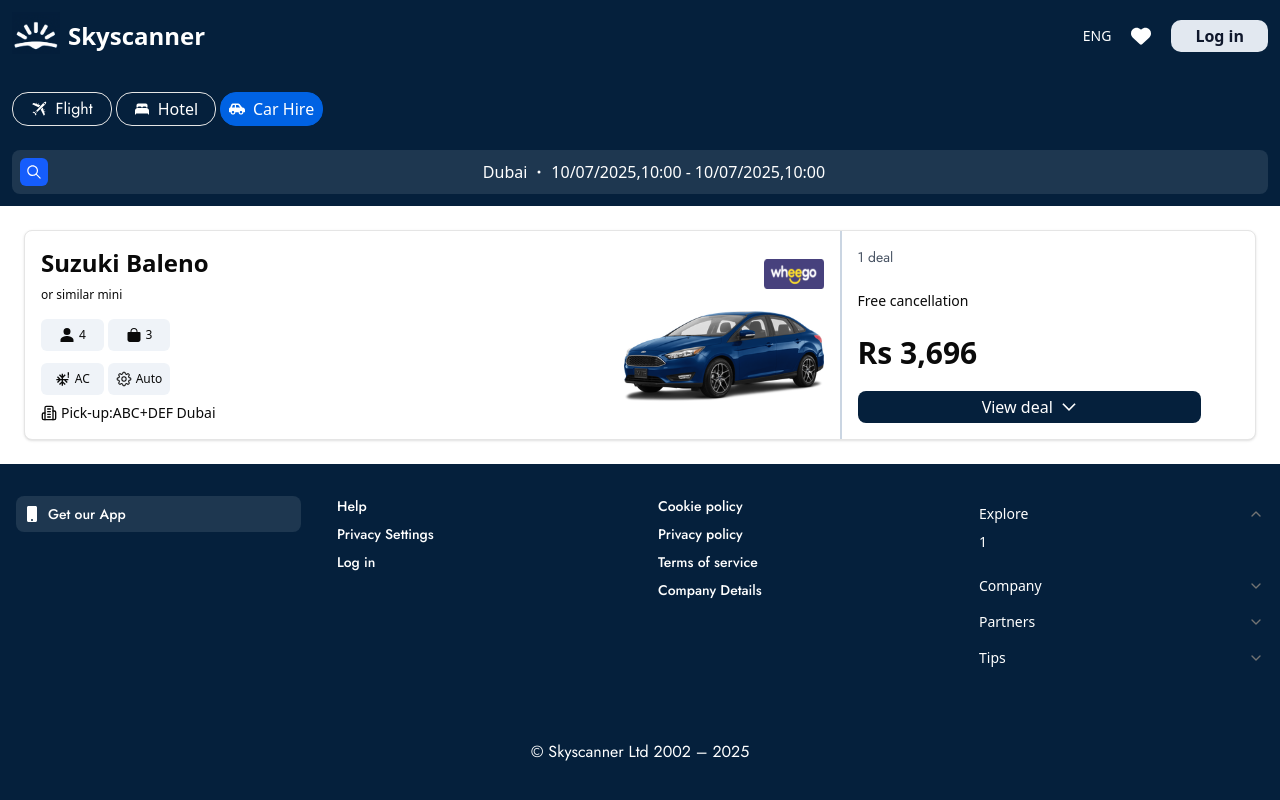
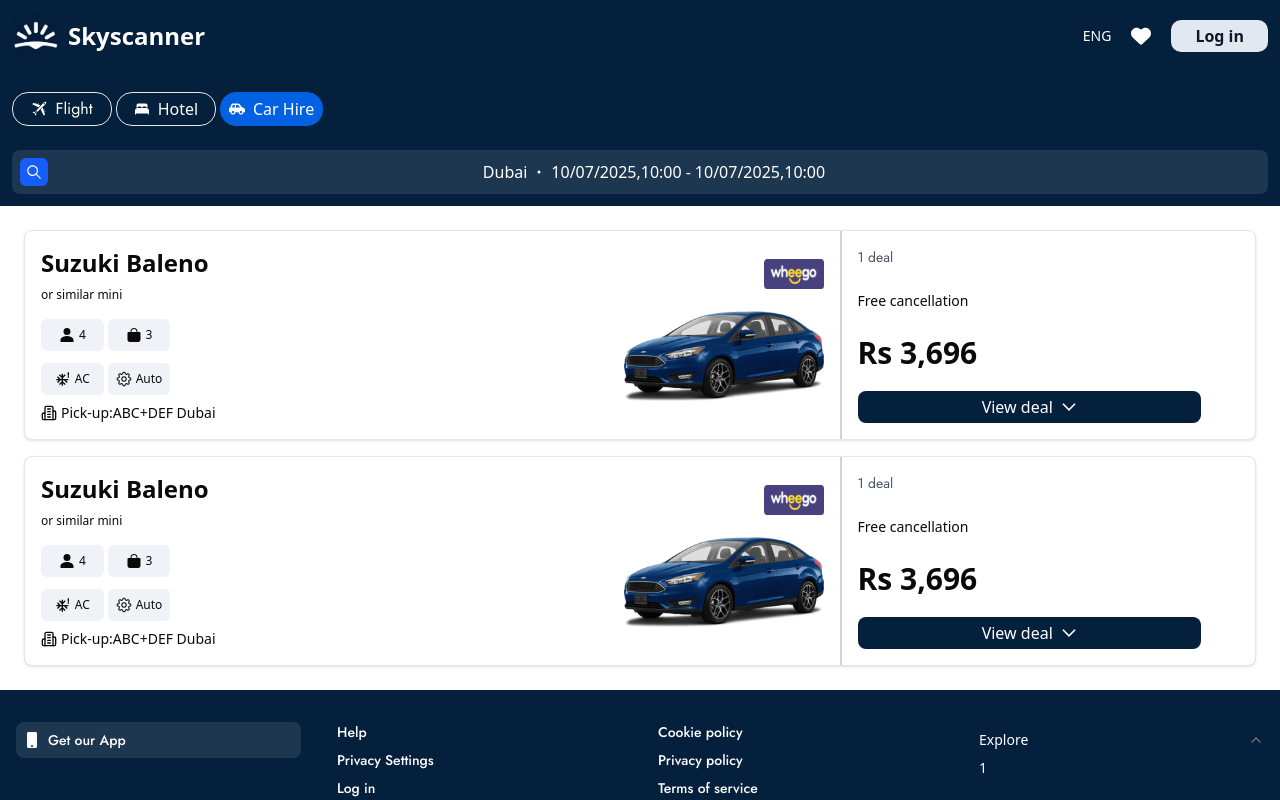
Before and after one commit to Hassan-mw/SkyScanner, a Next.js app: page /carhire/hirelocation/1/result/1 in a window 1280 px wide. Shown: the top 800 px of the page. Built offline with nearby package versions, Linux system fonts and the light colour scheme.

Commit message:
Updating Frontend Data

```diff
--- a/app/carhire/CarComponent/CarFinalShowCarDetailBtn.tsx
+++ b/app/carhire/CarComponent/CarFinalShowCarDetailBtn.tsx
@@ -1,4 +1,5 @@
 import React, { Dispatch, SetStateAction } from 'react'
+import { GiDunceCap } from 'react-icons/gi';
 import { MdArrowBackIosNew, MdArrowForwardIos } from 'react-icons/md'
 
 interface DataType {
@@ -6,18 +7,24 @@
  setShowDetails:Dispatch<SetStateAction<boolean>>
 }
 
-const CarFinalShowCarDetailBtn = ({showDetails,setShowDetails}:DataType) => {
-  return (
+const CarFinalShowCarDetailBtn = ({id,setId,showDetails,setShowDetails}:DataType) => {
+    console.log(id,showDetails)
+    function handleDetails(state){
+     setId(id)
+     setShowDetails(state)
+    }
+
+    return (
      <div className='w-1/2 sm:order-2 sm:w-full sm:pt-5 flex items-center justify-start sm:items-end'>
              {
-              !showDetails ?
-              <div onClick={()=>setShowDetails(true)} className='hover:cursor-pointer flex w-[90%] rounded-md text-white items-center justify-center gap-x-2 py-1 bg-[#05203c]'>
+              !showDetails && id===id ?
+              <div onClick={()=>handleDetails(true)} className='hover:cursor-pointer flex w-[90%] rounded-md text-white items-center justify-center gap-x-2 py-1 bg-[#05203c]'>
                  <span>View deal</span>
                  <div className='-rotate-90'> <MdArrowBackIosNew /></div>
 
               </div>
              :
-              <div  onClick={()=>setShowDetails(false)}  className='hover:cursor-pointer flex w-[90%] rounded-md  text-[#05203c] items-center justify-center gap-x-2 py-1 bg-[#e0e4e9]'>
+              <div  onClick={()=>handleDetails(false)}  className='hover:cursor-pointer flex w-[90%] rounded-md  text-[#05203c] items-center justify-center gap-x-2 py-1 bg-[#e0e4e9]'>
                  <span className='font-semibold'>Hide</span>
                  <div className='-rotate-90'> <MdArrowForwardIos /></div>
 
--- a/app/carhire/CarComponent/FinalCarData.tsx
+++ b/app/carhire/CarComponent/FinalCarData.tsx
@@ -19,13 +19,28 @@
 
 
 const FinalCarData = () => {
+  const [show,setShow]=useState(false)
+  const [showDetails,setShowDetails]=useState(0)
 
-  const [showDetails,setShowDetails]=useState(false)
+
+ function handleDetails(id:number,action:boolean){
+    // setShowDetails(null)
+    setShow(action)
+     setShowDetails((p)=>p===0?id:0);
+
+    }
+
+
+  const carDataArray=[
+    {id:1},
+    {id:2}
+  ]
 
   return (
-    <div className='w-full grid grid-cols-1 p-3'>
+    <div className='w-full grid grid-cols-1 p-3 gap-4'>
+     {
+      carDataArray.map((data,index)=>
 
-     {/* 1 */}
      <div className='w-full border flex flex-col  bg-white   rounded-md shadow  '>
      <div className='w-full  flex flex-col sm:flex-row      '>
 
@@ -86,7 +101,24 @@
                {/* price  */}
             <div className='w-full flex sm:flex-col  items-center justify-between sm:items-start  '>
 
-            <CarFinalShowCarDetailBtn showDetails={showDetails} setShowDetails={setShowDetails}  />
+              <div className='w-1/2 sm:order-2 sm:w-full sm:pt-5 flex items-center justify-start sm:items-end'>
+                         {
+                         ( showDetails===data.id && show )?
+
+                          <div onClick={()=>handleDetails(data.id,false)} className='hover:cursor-pointer flex w-[90%] rounded-md  items-center justify-center gap-x-2 py-1 text-[#05203c] bg-[#e0e4e9]'>
+                             <span>Hide</span>
+                             <div className='-rotate-90'> <MdArrowBackIosNew /></div>
+
+                          </div>
+                          :
+                          <div onClick={()=>handleDetails(data.id,true)} className='hover:cursor-pointer flex w-[90%] rounded-md text-white items-center justify-center gap-x-2 py-1 bg-[#05203c]'>
+                             <span>View deal</span>
+                             <div className='-rotate-90'> <MdArrowBackIosNew /></div>
+
+                          </div>
+
+                          }
+                          </div>
                  <h1 className={`sm:order-1 text-xl sm:text-3xl font-semibold `}>Rs 3,696</h1>
 
             </div>
@@ -101,7 +133,7 @@
 
 
      </div>
-       {showDetails &&
+       {(showDetails===data.id && show ) &&
         <div className='w-full flex flex-col space-y-2 items-start justify-start  p-3 border-t border-slate-400'>
 
             <div className='w-full flex items-center justify-between'>
@@ -132,6 +164,11 @@
         }
      </div>
 
+       )}
+
+
+
+
     </div>
   )
 }
```
